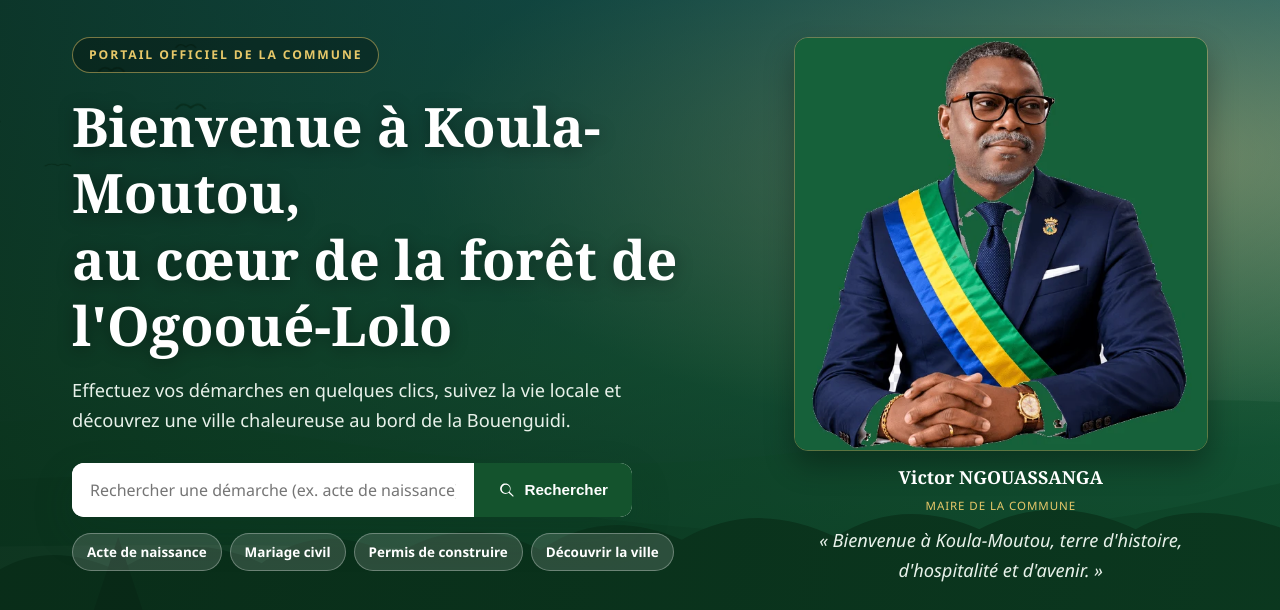
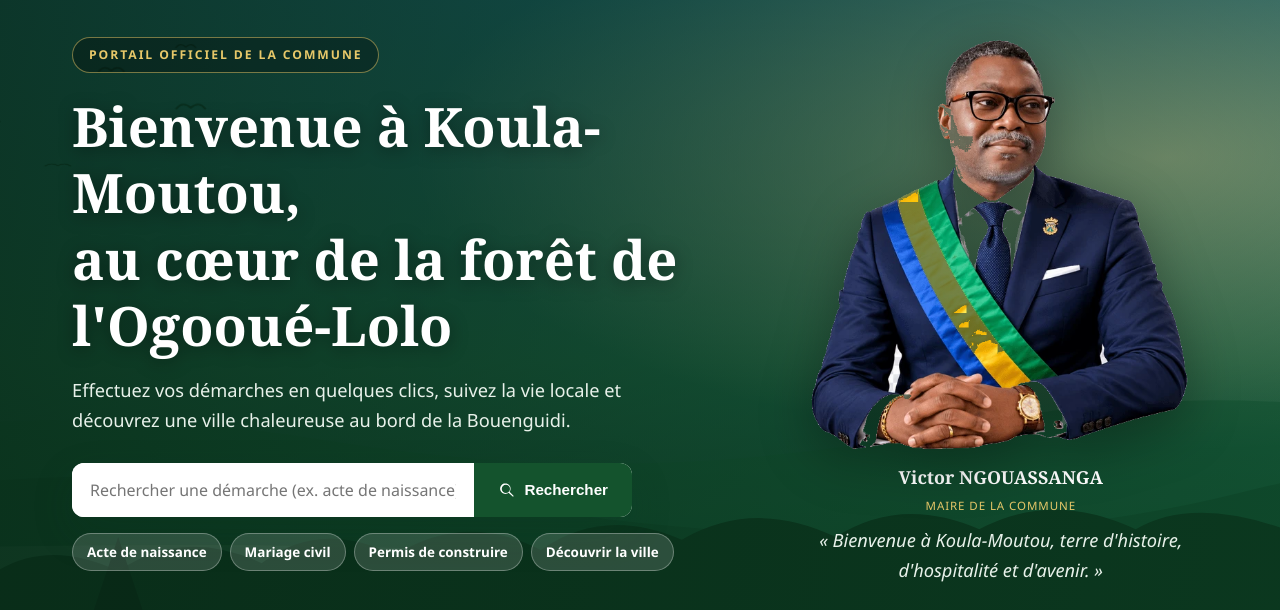
Before and after one commit to dataprocessing052006/site-koulamoutou, a plain HTML site: page index.html in a window 1280 px wide. Shown: the part 134-744 px from the top of the page. Drawn offline with Linux system fonts and the light colour scheme; no server answers.

Commit message:
Portrait du Maire : fond détouré (transparent) harmonisé avec le hero
Remplace le fond vert plein par un vrai détourage transparent : le
dégradé du hero sert directement de fond au portrait, donc tons
parfaitement assortis. Suppression du cadre/bordure, ombre portée douce.
Nouveau fichier maire-detoure.png/.webp.

Co-Authored-By: Claude Opus 4.8 (1M context) <noreply@anthropic.com>

```diff
--- a/css/style.css
+++ b/css/style.css
@@ -122,7 +122,7 @@ img { max-width: 100%; display: block; }
 
 /* Carte du Maire dans le hero */
 .hero__maire { margin: 0; display: flex; flex-direction: column; }
-.hero__maire img { width: 100%; height: auto; display: block; border-radius: 14px; box-shadow: 0 14px 30px rgba(0,0,0,0.32); border: 1px solid rgba(231,200,105,0.35); }
+.hero__maire img { width: 100%; height: auto; display: block; filter: drop-shadow(0 14px 26px rgba(0,0,0,0.34)); }
 .hero__maire__cap { padding: 12px 16px 0; text-align: center; color: #fff; font-family: var(--police-titre); font-size: 1.12rem; font-weight: 700; }
 .hero__maire__cap small { display: block; font-family: var(--police-texte); font-weight: 400; font-size: 0.72rem; color: var(--or-l); text-transform: uppercase; letter-spacing: 0.08em; margin-top: 3px; }
 .hero__maire__mot { padding: 10px 18px 0; text-align: center; font-style: italic; font-size: 0.88rem; color: #eaf3ed; }
--- a/index.html
+++ b/index.html
@@ -87,8 +87,8 @@
         <!-- CARTE DU MAIRE -->
         <figure class="hero__maire">
           <picture>
-            <source srcset="images/maire-vert.webp" type="image/webp">
-            <img src="images/maire-vert.png" width="600" height="600"
+            <source srcset="images/maire-detoure.webp" type="image/webp">
+            <img src="images/maire-detoure.png" width="600" height="600"
                  alt="Portrait de Victor Ngouassanga, Maire de la commune de Koula-Moutou">
           </picture>
           <figcaption class="hero__maire__cap">
```
Also changed, not shown: images/maire-detoure.png (added), images/maire-detoure.webp (added).
